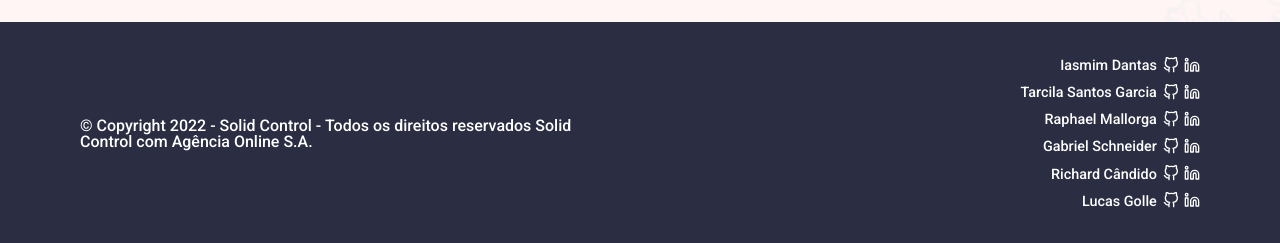
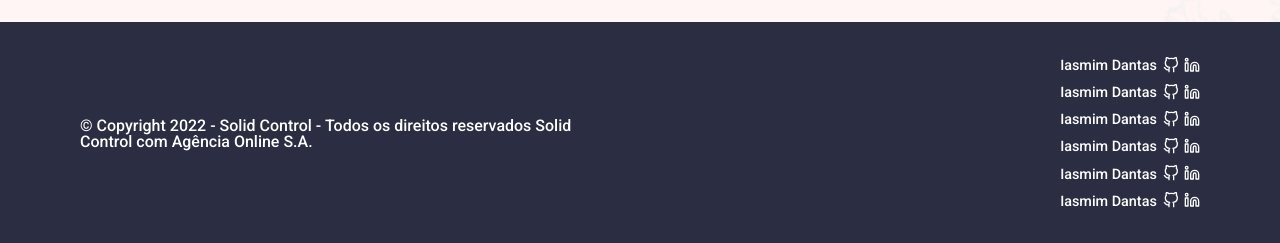
Before and after one commit to lucasgolle/front-caps-m4, a React (Create React App) app: page / in a window 1280 px wide. Shown: the part 778-1021 px from the top of the page. Built offline with nearby package versions, Linux system fonts and the light colour scheme; no server answers.

Commit message:
update: create new links footer homepage

```diff
--- a/src/components/cart/index.jsx
+++ b/src/components/cart/index.jsx
@@ -12,12 +12,12 @@ import coquinha from "../../assets/cocacola.png";
 import React, { useContext, useEffect, useState } from "react";
 import { CartContext } from "../../Providers/cart/";
 import { useNavigate } from "react-router-dom";
-import { decodeToken } from "react-jwt";
+// import { decodeToken } from "react-jwt";
 import api from "../../services/api";
 
 const Cart = ({ closeCart }) => {
   const tokenUser = JSON.parse(localStorage.getItem("@Solid:token")) || "";
-  const decodedToken = decodeToken(tokenUser);
+  // const decodedToken = decodeToken(tokenUser);
   const navigate = useNavigate();
   const { cart, deleteCart, setCart } = useContext(CartContext);
   const [userData, setUserData] = useState({});
@@ -34,7 +34,7 @@ const Cart = ({ closeCart }) => {
           <h2>Carrinho</h2>
           <XCircle onClick={closeCart} />
         </div>
-        <DivShowcase>
+        {/* <DivShowcase>
           <ListShowcase>
             {cart.map((product, index) => {
               const sumProduct = product.price * product.quantity;
@@ -57,7 +57,7 @@ const Cart = ({ closeCart }) => {
               );
             })}
           </ListShowcase>
-        </DivShowcase>
+        </DivShowcase> */}
         <div>
           <Button>Finalizar compra</Button>
           <Button onClick={closeCart}>Continuar comprando</Button>
--- a/src/pages/home/index.jsx
+++ b/src/pages/home/index.jsx
@@ -40,7 +40,7 @@ const HomePage = () => {
 
   const devs = [
     { name: 'Iasmim Dantas', github: '/', linkedin: '/' },
-    { name: 'Tarcila Santos Garcia', github: '/', linkedin: '/' },
+    { name: 'Tarcila Santos Garcia', github: '/', linkedin: 'https:/www.linkedin.com/in/tarcila-garcia' },
     { name: 'Raphael Mallorga', github: '/', linkedin: '/' },
     { name: 'Gabriel Schneider', github: '/', linkedin: '/' },
     { name: 'Richard Cândido', github: '/', linkedin: '/' },
@@ -84,18 +84,60 @@ const HomePage = () => {
           Control com Agência Online S.A.
         </p>
         <Devs>
-            {/* <h4>Created by:</h4> */}
-            {devs.map(dev => (
-              <div key={dev.name}>
-                <h2>{dev.name}</h2>
-                <Link target="_blank" to={dev.github}>
+              <div>
+                <h2>Iasmim Dantas</h2>
+                <a href="https://github.com/iasmimd" target="_blank" rel="noopener noreferrer" >
                   <GitHub />
-                </Link>
-                <Link target="_blank" to={dev.linkedin}>
+                </a>
+                <a href="https://github.com/iasmimd" target="_blank" rel="noopener noreferrer" >
                   <Linkedin />
-                </Link>
+                </a>
               </div>
-            ))}
+              <div>
+                <h2>Iasmim Dantas</h2>
+                <a href="https://github.com/iasmimd" target="_blank" rel="noopener noreferrer" >
+                  <GitHub />
+                </a>
+                <a href="https://github.com/iasmimd" target="_blank" rel="noopener noreferrer" >
+                  <Linkedin />
+                </a>
+              </div>
+              <div>
+                <h2>Iasmim Dantas</h2>
+                <a href="https://github.com/iasmimd" target="_blank" rel="noopener noreferrer" >
+                  <GitHub />
+                </a>
+                <a href="https://github.com/iasmimd" target="_blank" rel="noopener noreferrer" >
+                  <Linkedin />
+                </a>
+              </div>
+              <div>
+                <h2>Iasmim Dantas</h2>
+                <a href="https://github.com/iasmimd" target="_blank" rel="noopener noreferrer" >
+                  <GitHub />
+                </a>
+                <a href="https://github.com/iasmimd" target="_blank" rel="noopener noreferrer" >
+                  <Linkedin />
+                </a>
+              </div>
+              <div>
+                <h2>Iasmim Dantas</h2>
+                <a href="https://github.com/iasmimd" target="_blank" rel="noopener noreferrer" >
+                  <GitHub />
+                </a>
+                <a href="https://github.com/iasmimd" target="_blank" rel="noopener noreferrer" >
+                  <Linkedin />
+                </a>
+              </div>
+              <div>
+                <h2>Iasmim Dantas</h2>
+                <a href="https://github.com/iasmimd" target="_blank" rel="noopener noreferrer" >
+                  <GitHub />
+                </a>
+                <a href="https://github.com/iasmimd" target="_blank" rel="noopener noreferrer" >
+                  <Linkedin />
+                </a>
+              </div>
           </Devs>
       </FooterHome>
     </>
--- a/src/pages/login/index.jsx
+++ b/src/pages/login/index.jsx
@@ -21,6 +21,7 @@ const LoginPage = () => {
       .post("/users/login", data)
       .then((res) => {
         localStorage.setItem("@Solid:token", JSON.stringify(res.data.token));
+        console.log(res.data)
 
         return navigate("/");
       })
```
